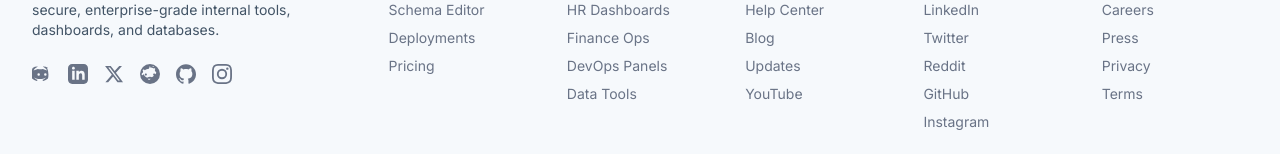
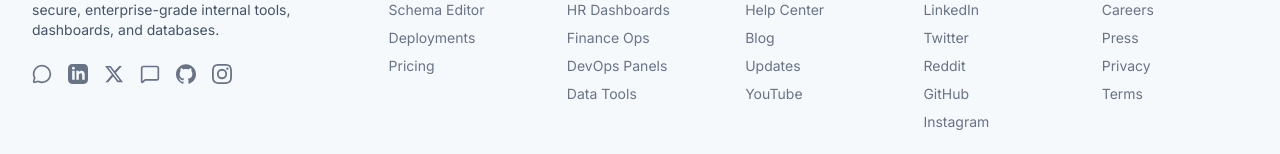
Before and after one commit to VinitMajethiya/one-atlas, a Next.js app: page / in a window 1280 px wide. Shown: the part 7167-7321 px from the top of the page. Built offline with nearby package versions, Linux system fonts and the light colour scheme.

Commit message:
fix: replace mock- hrefs in Community nav; swap Discord/Reddit to Lucide MessageCircle/MessageSquare

```diff
--- a/components/shared/Footer.tsx
+++ b/components/shared/Footer.tsx
@@ -1,12 +1,6 @@
 import React from 'react';
 import Link from 'next/link';
-import { Compass } from 'lucide-react';
-
-const DiscordIcon = (props: React.SVGProps<SVGSVGElement>) => (
-  <svg viewBox="0 0 24 24" fill="currentColor" className={props.className}>
-    <path d="M19.27 4.73A10.9 10.9 0 0 0 13.5 3h-.1l-.23.27C15.22 4.14 17 5.76 18.1 7.7a18.8 18.8 0 0 1-5-1.7 19.3 19.3 0 0 1-6.2 0 18.8 18.8 0 0 1-5 1.7C3 5.76 4.78 4.14 6.83 3.27L6.6 3H6.5a10.9 10.9 0 0 0-5.77 1.73A20.9 20.9 0 0 0 .04 17.5a12.8 12.8 0 0 0 5.66 3l1.1-1.3c-1.8-.5-3.3-1.6-4.2-3 2.1 1.2 4.5 1.8 7 1.8s4.9-.6 7-1.8c-.9 1.4-2.4 2.5-4.2 3l1.1 1.3a12.8 12.8 0 0 0 5.66-3 20.9 20.9 0 0 0-1-12.77ZM8 14a1.5 1.5 0 1 1 1.5-1.5A1.5 1.5 0 0 1 8 14Zm8 0a1.5 1.5 0 1 1 1.5-1.5A1.5 1.5 0 0 1 16 14Z" />
-  </svg>
-);
+import { Compass, MessageCircle, MessageSquare } from 'lucide-react';
 
 const LinkedinIcon = (props: React.SVGProps<SVGSVGElement>) => (
   <svg viewBox="0 0 24 24" fill="currentColor" className={props.className}>
@@ -17,12 +11,6 @@ const LinkedinIcon = (props: React.SVGProps<SVGSVGElement>) => (
 const TwitterIcon = (props: React.SVGProps<SVGSVGElement>) => (
   <svg viewBox="0 0 24 24" fill="currentColor" className={props.className}>
     <path d="M18.244 2.25h3.308l-7.227 8.26 8.502 11.24H16.17l-5.214-6.817L4.99 21.75H1.68l7.73-8.835L1.254 2.25H8.08l4.713 6.231zm-1.161 17.52h1.833L7.084 4.126H5.117z" />
-  </svg>
-);
-
-const RedditIcon = (props: React.SVGProps<SVGSVGElement>) => (
-  <svg viewBox="0 0 24 24" fill="currentColor" className={props.className}>
-    <path d="M12 0A12 12 0 0 0 0 12a12 12 0 0 0 12 12 12 12 0 0 0 12-12A12 12 0 0 0 12 0zm5.01 4.744c.688 0 1.25.561 1.25 1.249a1.25 1.25 0 0 1-.533 1.027c.18.554.29 1.144.3 1.759.83.18 1.434.92 1.434 1.797 0 1.017-.83 1.847-1.845 1.847-.07 0-.142-.008-.21-.017-.678 2.091-2.399 3.696-4.636 4.364.032.128.05.263.05.402 0 1.017-.83 1.846-1.847 1.846s-1.847-.829-1.847-1.846c0-.14.018-.274.051-.402-2.238-.668-3.958-2.273-4.636-4.364-.069.009-.139.017-.21.017C2.83 14.25 2 13.42 2 12.403c0-.877.604-1.617 1.434-1.797.01-.615.12-1.205.3-1.759a1.25 1.25 0 0 1-.533-1.027c0-.688.562-1.249 1.25-1.249.52 0 .963.322 1.155.779 1.348-.909 3.125-1.482 5.09-1.579l1.096-3.428 2.923.633a1.002 1.002 0 0 1 1.95.275c0 .554-.45.1-.998.1a1.001 1.001 0 0 1-.998-1.001.996.996 0 0 1 .71-.958l-2.723-.591-.986 3.084c1.97.098 3.748.672 5.093 1.582.19-.457.633-.779 1.154-.779zM7 11.25c-.69 0-1.25.56-1.25 1.25s.56 1.25 1.25 1.25 1.25-.56 1.25-1.25-.56-1.25-1.25-1.25zm10 0c-.69 0-1.25.56-1.25 1.25s.56 1.25 1.25 1.25 1.25-.56 1.25-1.25-.56-1.25-1.25-1.25zm-5 4c-1.84 0-3.37.94-3.93 2.14a.252.252 0 0 0 .22.36h7.42a.25.25 0 0 0 .22-.36c-.56-1.2-2.09-2.14-3.93-2.14z" />
   </svg>
 );
 
@@ -53,7 +41,7 @@ export function Footer() {
             </p>
             <div className="flex gap-4 flex-wrap">
               <a href="https://discord.gg/oneatlas" target="_blank" rel="noopener noreferrer" className="text-text-muted hover:text-primary transition-colors" title="Discord">
-                <DiscordIcon className="h-5 w-5" />
+                <MessageCircle className="h-5 w-5" />
               </a>
               <a href="https://linkedin.com/company/oneatlas" target="_blank" rel="noopener noreferrer" className="text-text-muted hover:text-primary transition-colors" title="LinkedIn">
                 <LinkedinIcon className="h-5 w-5" />
@@ -62,7 +50,7 @@ export function Footer() {
                 <TwitterIcon className="h-5 w-5" />
               </a>
               <a href="https://reddit.com/r/oneatlas" target="_blank" rel="noopener noreferrer" className="text-text-muted hover:text-primary transition-colors" title="Reddit">
-                <RedditIcon className="h-5 w-5" />
+                <MessageSquare className="h-5 w-5" />
               </a>
               <a href="https://github.com/oneatlas" target="_blank" rel="noopener noreferrer" className="text-text-muted hover:text-primary transition-colors" title="GitHub">
                 <GithubIcon className="h-5 w-5" />
--- a/data/nav.ts
+++ b/data/nav.ts
@@ -82,11 +82,11 @@ export const NAV_ITEMS: NavItem[] = [
   {
     label: 'Community',
     dropdown: [
-      { label: 'Discord', href: 'https://discord.gg/mock-oneatlas', description: 'Chat with other internal tool developers.' },
-      { label: 'GitHub', href: 'https://github.com/mock-oneatlas', description: 'Browse open-source code and star us.' },
-      { label: 'Twitter/X', href: 'https://x.com/mock-oneatlas', description: 'Follow our release announcements.' },
-      { label: 'LinkedIn', href: 'https://linkedin.com/mock-oneatlas', description: 'Check out corporate news.' },
-      { label: 'Reddit', href: 'https://reddit.com/r/mock-oneatlas', description: 'Join community discussions.' },
+      { label: 'Discord', href: 'https://discord.gg/oneatlas', description: 'Chat with other internal tool developers.' },
+      { label: 'GitHub', href: 'https://github.com/oneatlas', description: 'Browse open-source code and star us.' },
+      { label: 'Twitter/X', href: 'https://x.com/oneatlas', description: 'Follow our release announcements.' },
+      { label: 'LinkedIn', href: 'https://linkedin.com/company/oneatlas', description: 'Check out corporate news.' },
+      { label: 'Reddit', href: 'https://reddit.com/r/oneatlas', description: 'Join community discussions.' },
       { label: 'Instagram', href: 'https://instagram.com/oneatlas', description: 'Behind-the-scenes builds and product shots.' },
     ],
   },
```
